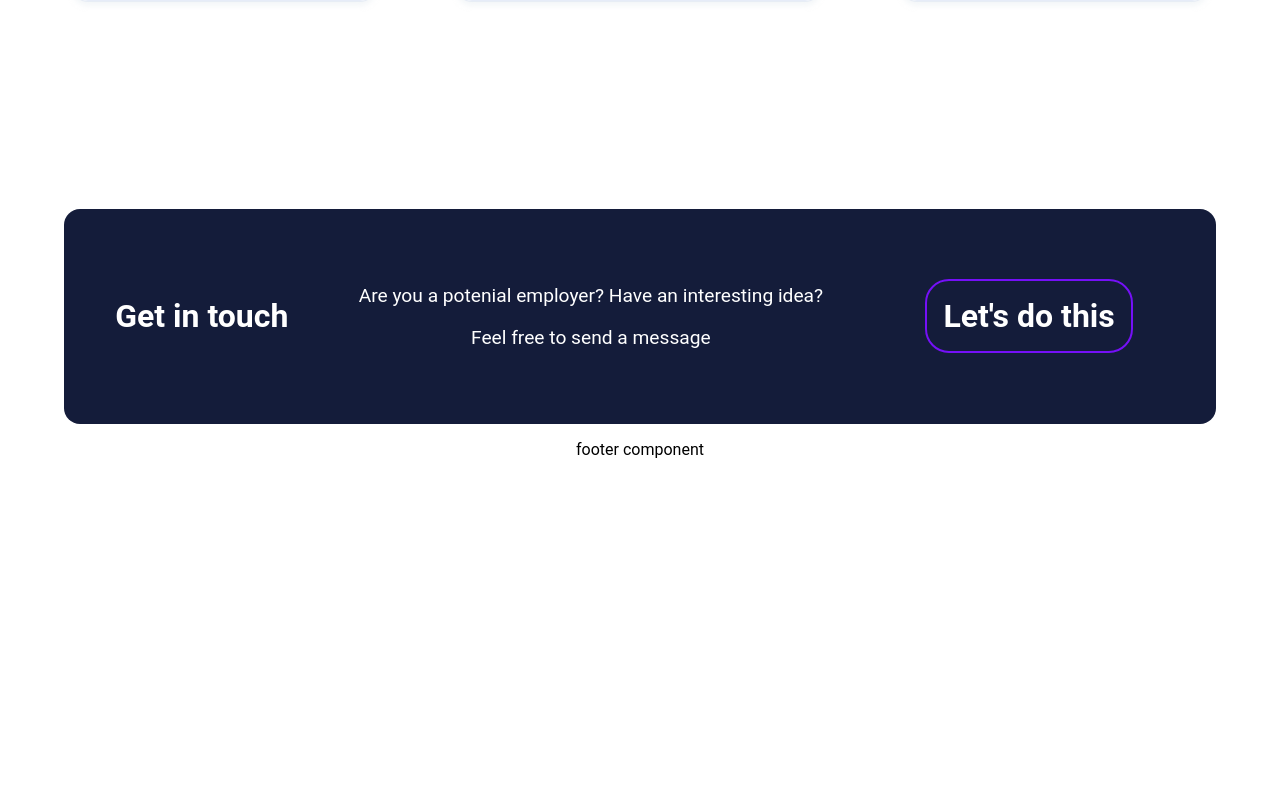
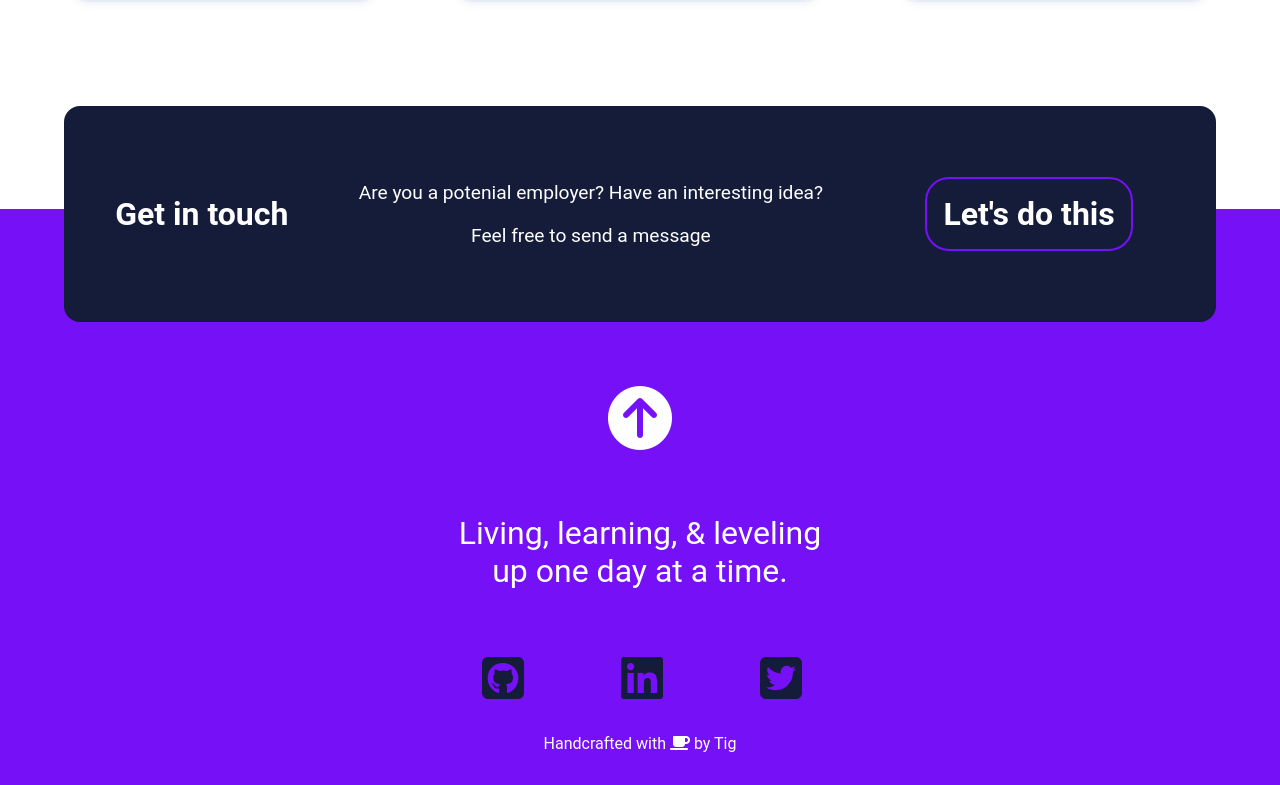
Before and after one commit to hyetigran/portfolio, a React (Create React App) app: page / in a window 1280 px wide. Shown: the part 2858-3643 px from the top of the page. Before the commit the page ends 3333 px from the top, so only its background shows below. Built offline with nearby package versions, Linux system fonts and the light colour scheme.

Commit message:
complete home view

```diff
--- a/src/App.js
+++ b/src/App.js
@@ -11,7 +11,7 @@ function App() {
   return (
     <Switch>
       <Route exact path="/">
-        <div className="App">
+        <div className="App" id="home">
           <Navbar />
           <Home />
           <Footer />
--- a/src/components/Contact/Contact.scss
+++ b/src/components/Contact/Contact.scss
@@ -5,7 +5,7 @@
   display: flex;
   justify-content: space-between;
   margin: 0 auto;
-  margin-top: 15%;
+  margin-top: -8%;
   border-radius: 1rem;
   width: 90%;
   background-color: $primaryTextColor;
--- a/src/components/Footer/Footer.js
+++ b/src/components/Footer/Footer.js
@@ -1,11 +1,56 @@
 import React from "react";
+
+import "./Footer.scss";
+import Contact from "../Contact/Contact";
 
 const Footer = () => {
   return (
-    <div>
-      <p>footer component</p>
-    </div>
+    <section className="footer-container">
+      <Contact />
+      <div className="link-top">
+        <a href="#home">
+          <i class="fas fa-arrow-circle-up"></i>
+        </a>
+      </div>
+      <p className="sign-off">
+        Living, learning, & leveling up one day at a time.
+      </p>
+      <div className="social-media-links">
+        <a
+          href="https://github.com/hyetigran"
+          target="_blank"
+          rel="noopener noreferrer"
+        >
+          <i class="fab fa-github-square"></i>
+        </a>
+        <a
+          href="https://www.linkedin.com/in/tigranasriyan/"
+          target="_blank"
+          rel="noopener noreferrer"
+        >
+          <i class="fab fa-linkedin"></i>
+        </a>
+        <a
+          href="https://twitter.com/hyetigran"
+          target="_blank"
+          rel="noopener noreferrer"
+        >
+          <i class="fab fa-twitter-square"></i>
+        </a>
+      </div>
+      <div>
+        Handcrafted with <i class="fas fa-coffee" /> by Tig
+      </div>
+    </section>
   );
 };
 
 export default Footer;
+
+{
+  /*
+<i class="fab fa-twitter-square"></i>
+
+<i class="fab fa-linkedin"></i>
+*/
+}
--- a/src/components/Footer/Footer.scss
+++ b/src/components/Footer/Footer.scss
@@ -0,0 +1,52 @@
+@import "../../styles/variables.scss";
+@import "../../styles/colors.scss";
+
+.footer-container {
+  display: flex;
+  flex-direction: column;
+  background-color: $primaryColor;
+  position: relative;
+  color: $secondaryTextColor;
+  padding-bottom: 2.5%;
+
+  .link-top {
+    margin: 0 auto;
+    margin-top: 5%;
+    width: 5%;
+    height: auto;
+    cursor: pointer;
+    border-radius: 25% 50% 25% 50%;
+
+    i {
+      color: $secondaryTextColor;
+      font-size: 4rem;
+    }
+    &:hover {
+      background-color: $primaryTextColor;
+    }
+  }
+  .sign-off {
+    font-size: 2rem;
+    width: 30%;
+    margin: 5% auto;
+  }
+
+  .social-media-links {
+    display: flex;
+    justify-content: space-between;
+    margin: 0 auto 2rem auto;
+    min-width: 25%;
+
+    i {
+      border-radius: 0.3rem;
+      color: $primaryTextColor;
+      font-size: 3rem;
+      width: 110%;
+      height: auto;
+
+      &:hover {
+        background-color: $secondaryTextColor;
+      }
+    }
+  }
+}
--- a/src/components/Projects/Projects.js
+++ b/src/components/Projects/Projects.js
@@ -66,7 +66,9 @@ const Projects = () => {
         ))}
       </div>
       <div>
-        <h1 className="projects-title">My Recent Projects</h1>
+        <h1 className="projects-title" id="projects">
+          My Recent Projects
+        </h1>
         <p>Here are just a few projects I've recently worked on. </p>
 
         <div className="project-container">
--- a/src/views/Contact.scss
+++ b/src/views/Contact.scss
@@ -1,3 +1,6 @@
+@import "../styles/variables.scss";
+@import "../styles/colors.scss";
+
 .contact-section {
   display: flex;
   margin-top: 15%;
--- a/src/views/Home.scss
+++ b/src/views/Home.scss
@@ -1,4 +1,5 @@
 .home {
   display: flex;
   flex-direction: column;
+  margin-bottom: 15%;
 }
--- a/src/views/home.js
+++ b/src/views/home.js
@@ -3,7 +3,8 @@ import React from "react";
 import Hero from "../components/Hero/Hero";
 import About from "../components/About/About";
 import Projects from "../components/Projects/Projects";
-import Contact from "../components/Contact/Contact";
+
+import "./Home.scss";
 
 const Home = () => {
   return (
@@ -11,7 +12,6 @@ const Home = () => {
       <Hero />
       <About />
       <Projects />
-      <Contact />
     </section>
   );
 };
```
